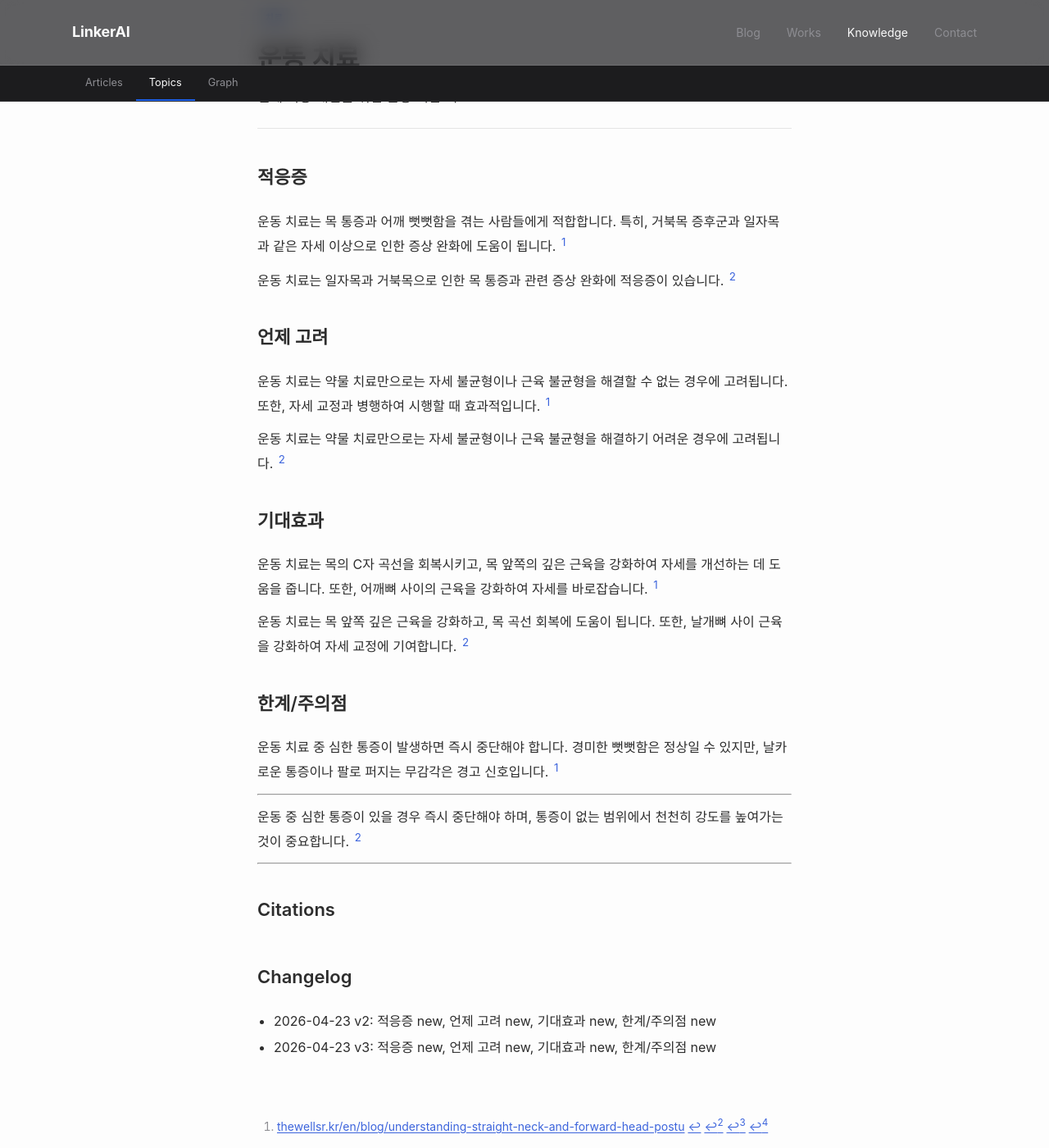
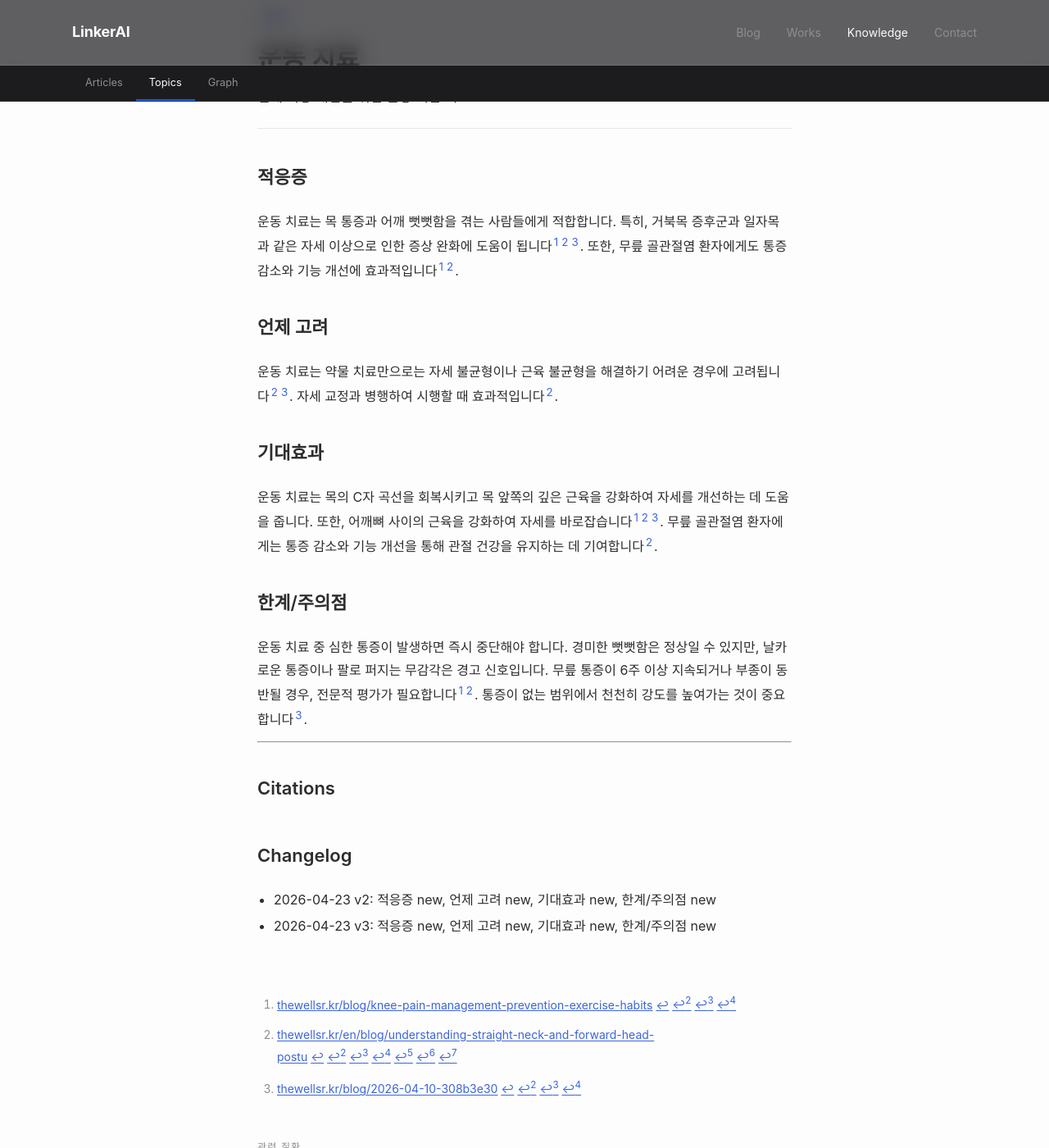
Before and after one commit to feelharmony/linkare-medical-knowledge, a Jekyll site: the page built from treatments/exercise-therapy.md, in a window 1280 px wide and 1400 px high, scrolled down 203 px. Shown: the whole window at 82% size. Built offline with Jekyll 4.4.1, drawn with Linux system fonts in a browser that asks for light colours; some web fonts are replaced; some of the changed text lies outside the part shown.

Commit message:
auto-sync entity: 운동 치료 (exercise-therapy) — finalize

```diff
--- a/treatments/exercise-therapy.md
+++ b/treatments/exercise-therapy.md
@@ -5,37 +5,28 @@ entity_type: treatment
 permalink: /treatments/exercise-therapy/
 title: 운동 치료
 description: 신체 기능 개선을 위한 운동 기반 치료
-last_reviewed: '2026-04-23'
-source_count: 2
-version: 3
+last_reviewed: '2026-04-25'
+source_count: 3
+version: 4
 ---
 ## 적응증
-운동 치료는 목 통증과 어깨 뻣뻣함을 겪는 사람들에게 적합합니다. 특히, 거북목 증후군과 일자목과 같은 자세 이상으로 인한 증상 완화에 도움이 됩니다. [^1]
-
-운동 치료는 일자목과 거북목으로 인한 목 통증과 관련 증상 완화에 적응증이 있습니다. [^2]
+운동 치료는 목 통증과 어깨 뻣뻣함을 겪는 사람들에게 적합합니다. 특히, 거북목 증후군과 일자목과 같은 자세 이상으로 인한 증상 완화에 도움이 됩니다[^3][^1][^2]. 또한, 무릎 골관절염 환자에게도 통증 감소와 기능 개선에 효과적입니다[^3][^1].
 
 ## 언제 고려
-운동 치료는 약물 치료만으로는 자세 불균형이나 근육 불균형을 해결할 수 없는 경우에 고려됩니다. 또한, 자세 교정과 병행하여 시행할 때 효과적입니다. [^1]
-
-운동 치료는 약물 치료만으로는 자세 불균형이나 근육 불균형을 해결하기 어려운 경우에 고려됩니다. [^2]
+운동 치료는 약물 치료만으로는 자세 불균형이나 근육 불균형을 해결하기 어려운 경우에 고려됩니다[^1][^2]. 자세 교정과 병행하여 시행할 때 효과적입니다[^1].
 
 ## 기대효과
-운동 치료는 목의 C자 곡선을 회복시키고, 목 앞쪽의 깊은 근육을 강화하여 자세를 개선하는 데 도움을 줍니다. 또한, 어깨뼈 사이의 근육을 강화하여 자세를 바로잡습니다. [^1]
-
-운동 치료는 목 앞쪽 깊은 근육을 강화하고, 목 곡선 회복에 도움이 됩니다. 또한, 날개뼈 사이 근육을 강화하여 자세 교정에 기여합니다. [^2]
+운동 치료는 목의 C자 곡선을 회복시키고 목 앞쪽의 깊은 근육을 강화하여 자세를 개선하는 데 도움을 줍니다. 또한, 어깨뼈 사이의 근육을 강화하여 자세를 바로잡습니다[^3][^1][^2]. 무릎 골관절염 환자에게는 통증 감소와 기능 개선을 통해 관절 건강을 유지하는 데 기여합니다[^1].
 
 ## 한계/주의점
-운동 치료 중 심한 통증이 발생하면 즉시 중단해야 합니다. 경미한 뻣뻣함은 정상일 수 있지만, 날카로운 통증이나 팔로 퍼지는 무감각은 경고 신호입니다. [^1]
-
----
-
-운동 중 심한 통증이 있을 경우 즉시 중단해야 하며, 통증이 없는 범위에서 천천히 강도를 높여가는 것이 중요합니다. [^2]
+운동 치료 중 심한 통증이 발생하면 즉시 중단해야 합니다. 경미한 뻣뻣함은 정상일 수 있지만, 날카로운 통증이나 팔로 퍼지는 무감각은 경고 신호입니다. 무릎 통증이 6주 이상 지속되거나 부종이 동반될 경우, 전문적 평가가 필요합니다[^3][^1]. 통증이 없는 범위에서 천천히 강도를 높여가는 것이 중요합니다[^2].
 
 ---
 
 ## Citations
 [^1]: [thewellsr.kr/en/blog/understanding-straight-neck-and-forward-head-postu](https://thewellsr.kr/en/blog/understanding-straight-neck-and-forward-head-postu)
 [^2]: [thewellsr.kr/blog/2026-04-10-308b3e30](https://thewellsr.kr/blog/2026-04-10-308b3e30)
+[^3]: [thewellsr.kr/blog/knee-pain-management-prevention-exercise-habits](https://thewellsr.kr/blog/knee-pain-management-prevention-exercise-habits)
 
 ## Changelog
 - 2026-04-23 v2: 적응증 new, 언제 고려 new, 기대효과 new, 한계/주의점 new
```
